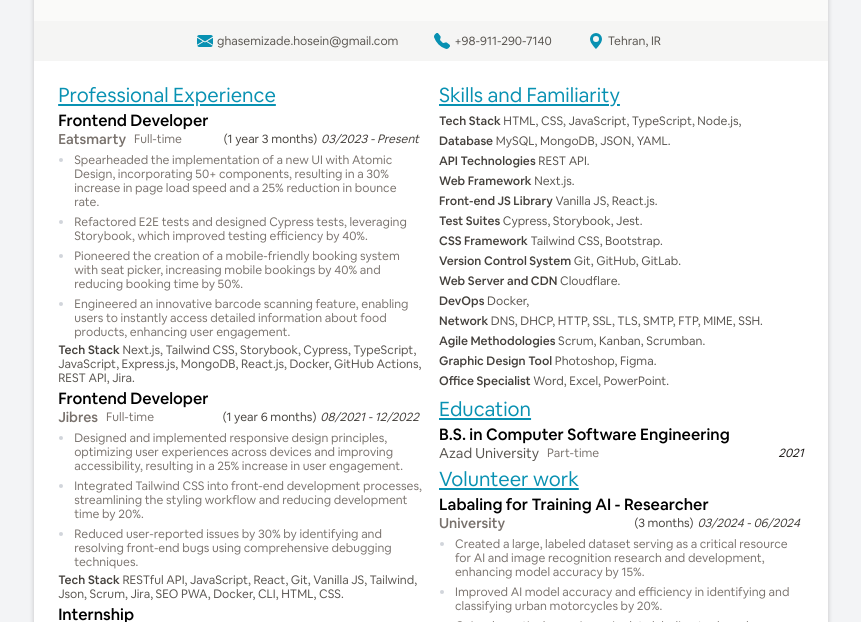
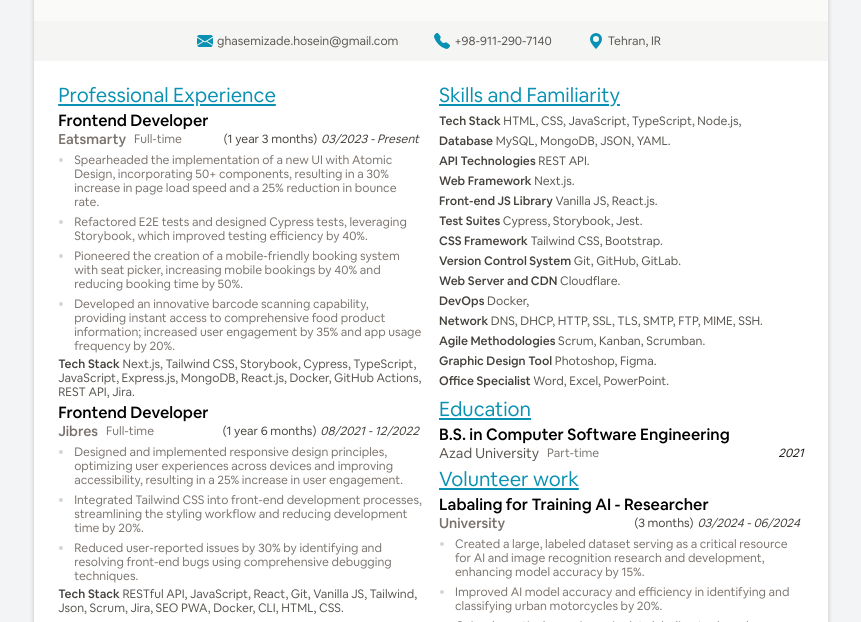
Before and after one commit to ghasemizade/resume, a website: page index.html in a window 1280 px wide. Shown: the part 150-772 px from the top of the page, without its empty margins (209-1070 px from the left). Drawn offline with Linux system fonts and the light colour scheme.

Commit message:
update eatsmarty section

```diff
--- a/index.html
+++ b/index.html
@@ -181,7 +181,7 @@
               </li>
               <li class="hover:text-cyan-600">
                 <span class="text-stone-500 mt-1.5 block">
-                  Engineered an innovative barcode scanning feature, enabling users to instantly access detailed information about food products, enhancing user engagement.
+                  Developed an innovative barcode scanning capability, providing instant access to comprehensive food product information; increased user engagement by 35% and app usage frequency by 20%.
                 </span>
               </li>
             </ul>
```
